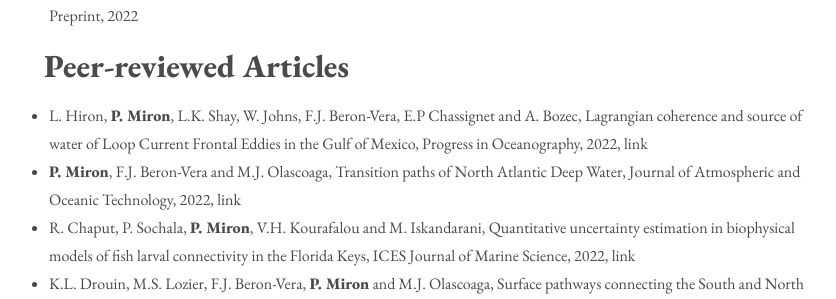
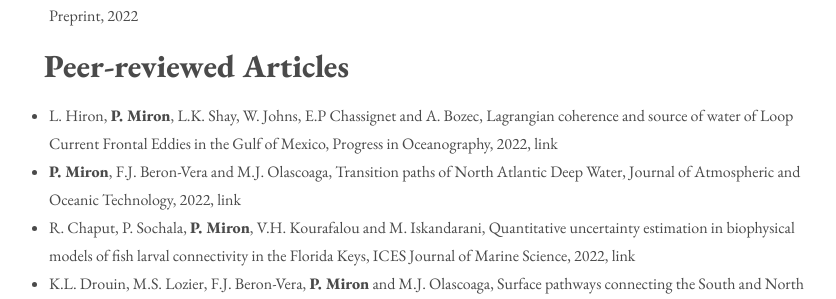
Before and after one commit to philippemiron/philippemiron.github.io, a Jekyll site: the page built from contributions.md, in a window 1280 px wide and 900 px high, scrolled down 860 px. Shown: the part 155-454 px from the top of the window, without its empty margins (212-1048 px from the left). Built offline with Jekyll 4.4.1, drawn with Linux system fonts in a browser that asks for light colours; nearby versions of some CDN libraries.

Commit message:
fix authors

```diff
--- a/_data/publications.yml
+++ b/_data/publications.yml
@@ -1,5 +1,5 @@
 - title: Lagrangian coherence and source of water of Loop Current Frontal Eddies in the Gulf of Mexico
-  authors: 'L. Hiron, **P. Miron**, L.K. Shay, W. Johns, F.J. Beron-Vera, E.P Chassignet and A. Bozec'
+  authors: 'L. Hiron, **P. Miron**, L.K. Shay, W. Johns, E.P Chassignet and A. Bozec'
   journal: Progress in Oceanography
   year: '2022'
   doi: https://doi.org/10.1016/j.pocean.2022.102876
```
